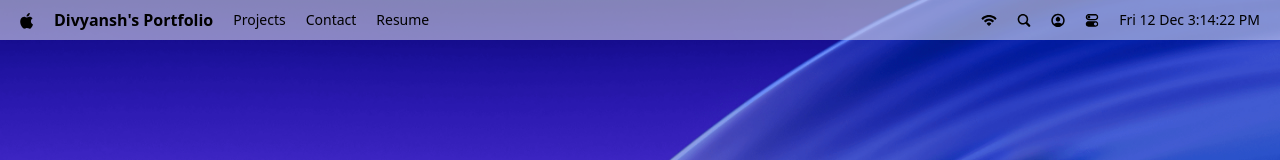
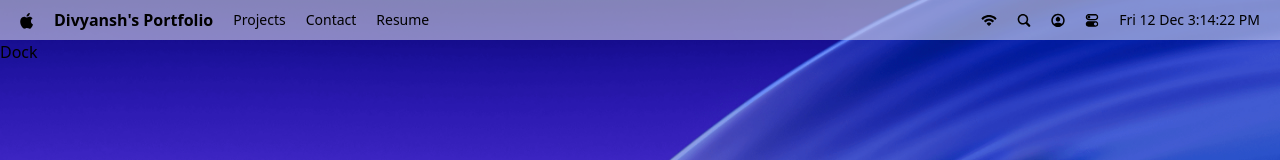
Before and after one commit to divyanshdj/macOS-portfolio, a React (Vite) app: page / in a window 1280 px wide. Shown: the top 160 px of the page. Built offline with nearby package versions, Linux system fonts and the light colour scheme; a web font is replaced by a local one.

Commit message:
refactor: components imports and imporve formatting and rafce for dock

```diff
--- a/src/App.jsx
+++ b/src/App.jsx
@@ -1,14 +1,13 @@
-import Navbar from "./components/Navbar"
-import Welcome from "./components/Welcome"
+import { Navbar, Welcome, Dock } from "./components";
 
 function App() {
-
   return (
     <main>
-        <Navbar/>
-        <Welcome/>
+      <Navbar />
+      <Welcome />
+      <Dock />
     </main>
-  )
+  );
 }
 
-export default App
+export default App;
--- /dev/null
+++ b/src/components/Dock.jsx
@@ -0,0 +1,9 @@
+import React from 'react'
+
+const Dock = () => {
+  return (
+    <div>Dock</div>
+  )
+}
+
+export default Dock
--- /dev/null
+++ b/src/components/index.js
@@ -0,0 +1,5 @@
+import Navbar from "./Navbar";
+import Welcome from "./Welcome";
+import Dock from "./Dock";
+
+export {Navbar, Welcome, Dock};
```
Also changed, not shown: src/components/Welcome.jsx (+8 -8 lines).
